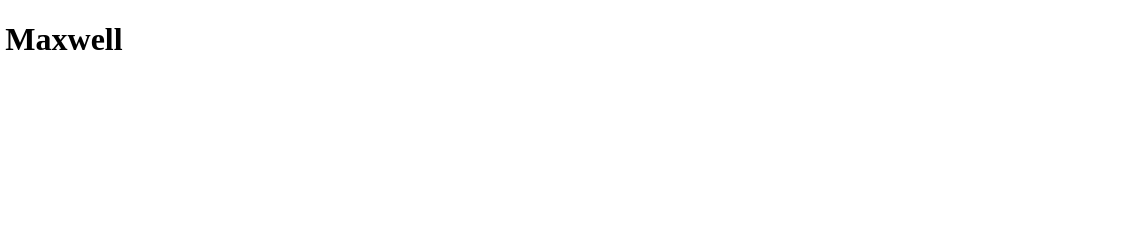
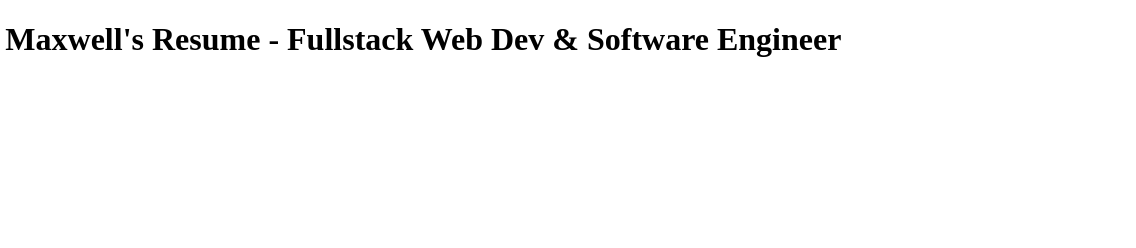
Before and after one commit to Maxwellbj/FirstResumeProject, a plain HTML site: page index.html in a window 1280 px wide. Shown: the top 248 px of the page, 144-1280 px from the left. Drawn offline with Linux system fonts and the light colour scheme.

Commit message:
Update index.html

```diff
--- a/index.html
+++ b/index.html
@@ -7,7 +7,7 @@
 </head>
 
 <body>
-  <h1>Benjamin Maxwell</h1>
+  <h1>Benjamin Maxwell's Resume - Fullstack Web Dev & Software Engineer</h1>
   <img src="https://github.com/Maxwellbj/FirstResumeProject/blob/main/Rumby%20picture.jpeg?raw=true" alt="profile image of Benjamin Maxwell" height="100">
 
   <h2>Summary</h2>
```
